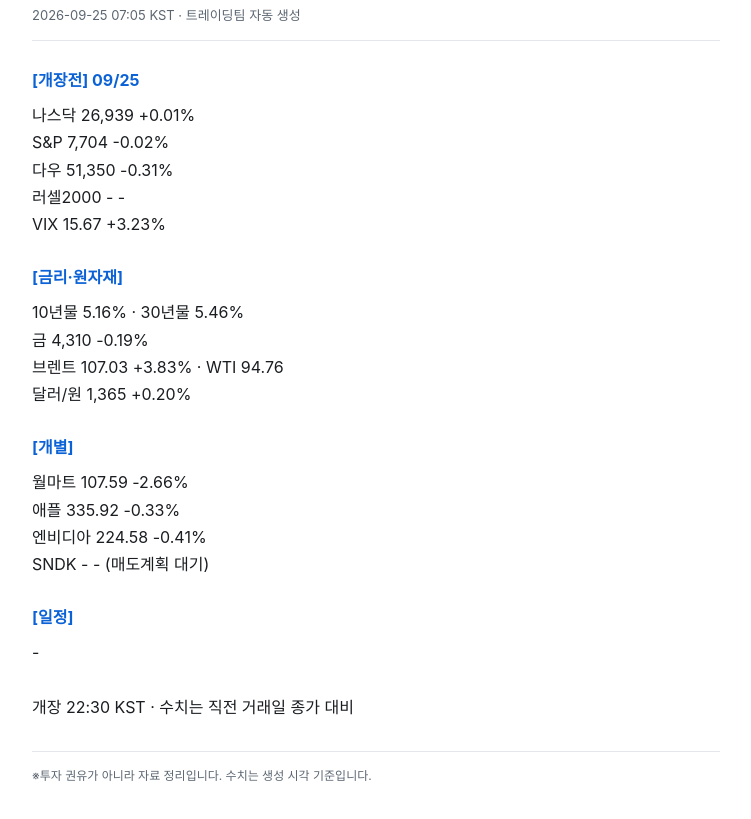
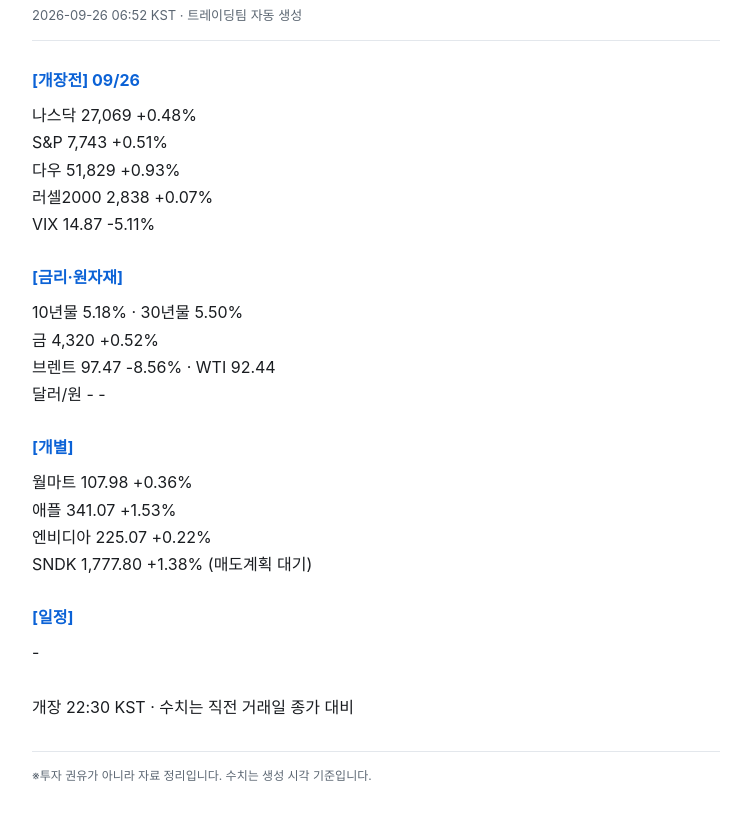
Before and after one commit to ajh04230-rgb/squeeze, a plain HTML site: page notes/brief-us-%Y%m%d.html in a window 1280 px wide. Shown: the part 47-866 px from the top of the page, without its empty margins (264-1015 px from the left). Drawn offline with Linux system fonts and the light colour scheme.

Commit message:
note: brief-us-%Y%m%d

```diff
--- a/notes/brief-us-%Y%m%d.html
+++ b/notes/brief-us-%Y%m%d.html
@@ -15,4 +15,4 @@
 .box{background:rgba(127,127,127,.08);border-left:3px solid var(--acc);padding:10px 12px;margin:14px 0;border-radius:0 6px 6px 0}
 code{background:rgba(127,127,127,.14);padding:1px 5px;border-radius:4px;font-size:13px}
 .f{margin-top:30px;padding-top:14px;border-top:1px solid var(--line);color:var(--mut);font-size:12px}
-</style></head><body><h1>미국장 브리핑</h1><div class=meta>2026-09-25 07:05 KST · 트레이딩팀 자동 생성</div><h2>[개장전] 09/25</h2><p>나스닥 26,939 +0.01%<br>S&P 7,704 -0.02%<br>다우 51,350 -0.31%<br>러셀2000 - -<br>VIX 15.67 +3.23%</p><h2>[금리·원자재]</h2><p>10년물 5.16% · 30년물 5.46%<br>금 4,310 -0.19%<br>브렌트 107.03 +3.83% · WTI 94.76<br>달러/원 1,365 +0.20%</p><h2>[개별]</h2><p>월마트 107.59 -2.66%<br>애플 335.92 -0.33%<br>엔비디아 224.58 -0.41%<br>SNDK - - (매도계획 대기)</p><h2>[일정]</h2><p>-<br><br>개장 22:30 KST · 수치는 직전 거래일 종가 대비</p><div class=f>※투자 권유가 아니라 자료 정리입니다. 수치는 생성 시각 기준입니다.</div></body></html>
+</style></head><body><h1>미국장 브리핑</h1><div class=meta>2026-09-26 06:52 KST · 트레이딩팀 자동 생성</div><h2>[개장전] 09/26</h2><p>나스닥 27,069 +0.48%<br>S&P 7,743 +0.51%<br>다우 51,829 +0.93%<br>러셀2000 2,838 +0.07%<br>VIX 14.87 -5.11%</p><h2>[금리·원자재]</h2><p>10년물 5.18% · 30년물 5.50%<br>금 4,320 +0.52%<br>브렌트 97.47 -8.56% · WTI 92.44<br>달러/원 - -</p><h2>[개별]</h2><p>월마트 107.98 +0.36%<br>애플 341.07 +1.53%<br>엔비디아 225.07 +0.22%<br>SNDK 1,777.80 +1.38% (매도계획 대기)</p><h2>[일정]</h2><p>-<br><br>개장 22:30 KST · 수치는 직전 거래일 종가 대비</p><div class=f>※투자 권유가 아니라 자료 정리입니다. 수치는 생성 시각 기준입니다.</div></body></html>
```
